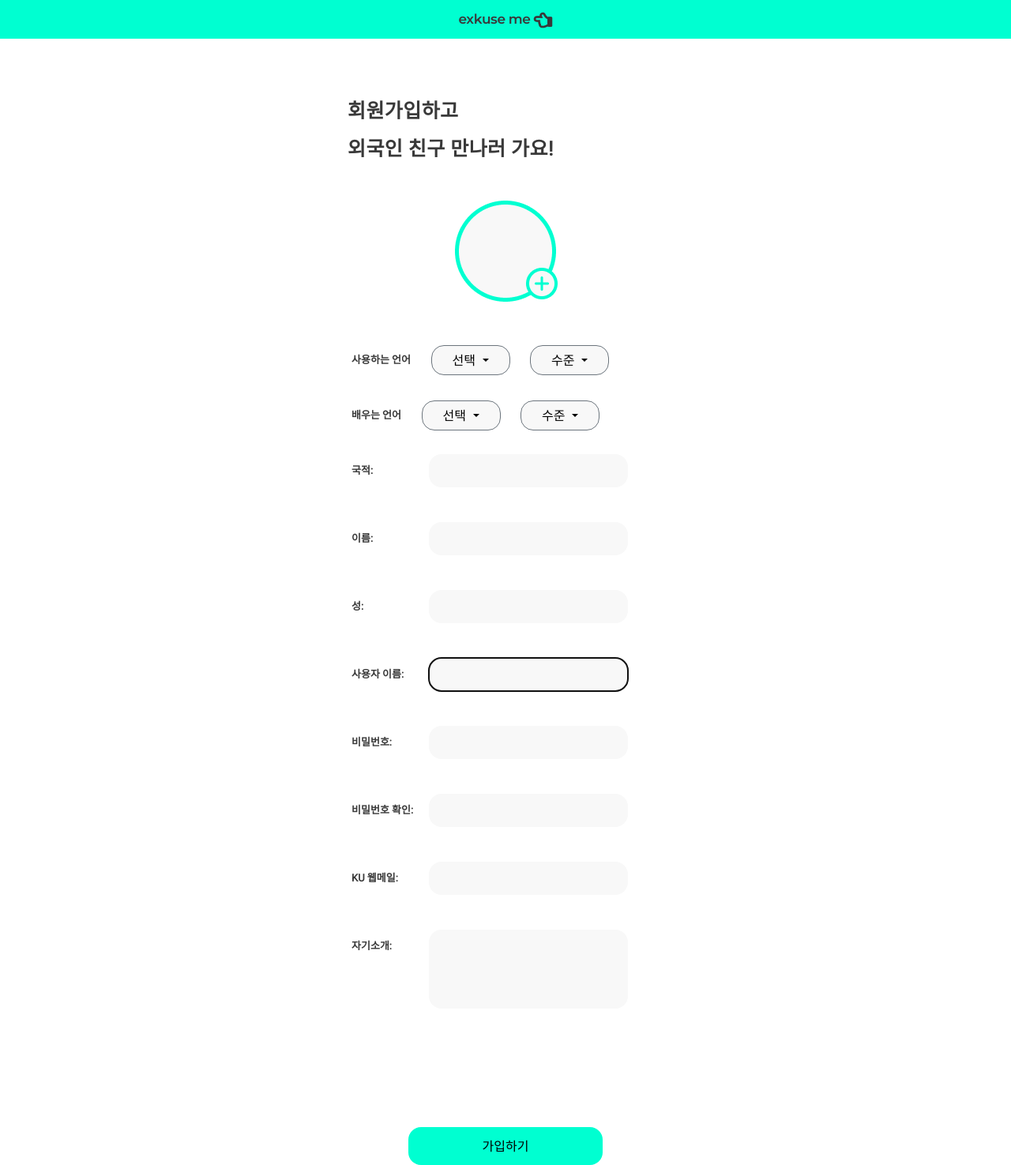
After one commit to jslee7420/exKUse-me, a Django app: page /accounts/signup/ in a window 1280 px wide. The commit adds this page. Shown: the whole page at 79% size. Run offline with Django 3.2, Linux system fonts and the light colour scheme; some libraries are stand-ins or nearby versions.

Commit message:
Add Login, Signup prototype

```diff
--- /dev/null
+++ b/accounts/forms.py
@@ -0,0 +1,95 @@
+from django import forms
+from django.contrib.auth.forms import UserCreationForm
+from django.contrib.auth import get_user_model
+
+
+class SignUpForm(UserCreationForm):
+    password1 = forms.CharField(
+        label='비밀번호',
+        widget=forms.PasswordInput(attrs={'class': 'input_box'})
+
+    )
+    password2 = forms.CharField(
+        label='비밀번호 확인',
+        widget=forms.PasswordInput(attrs={'class': 'input_box'})
+    )
+
+    class Meta(UserCreationForm.Meta):
+        # 커스텀 유저 모델이 아닌 직접 정의한 유저 모델을 사용하므로 get_user_model()을 사용
+        model = get_user_model()
+        fields = ('country', 'first_name', 'last_name', 'username', 'password1', 'password2', 'email',  'introduction',)
+        widgets = {
+            'first_name': forms.TextInput(
+                attrs={
+                    'class': 'input_box',
+                }
+            ),
+            'last_name': forms.TextInput(
+                attrs={
+                    'class': 'input_box',
+                }
+            ),
+            'username': forms.TextInput(
+                attrs={
+                    'class': 'input_box',
+                }
+            ),
+            'email': forms.EmailInput(
+                attrs={
+                    'class': 'input_box',
+                }
+            ),
+            'country': forms.TextInput(
+                attrs={
+                    'class': 'input_box',
+                }
+            ),
+            'introduction': forms.TextInput(
+                attrs={
+                    'class': 'input_box long_box',
+                }
+            )
+        }
+         # 입력 폼 위의 텍스트
+        labels = {
+            'first_name': '이름',
+            'last_name': '성',
+            'email': 'KU 웹메일',
+            'country': '국적',
+            'introduction': '자기소개'
+        }
+        # 입력 폼 아래 도움말
+        help_texts = {
+            'username': ''
+        }
+
+
+
+class LoginForm(forms.ModelForm):
+    class Meta:
+        model = get_user_model()
+        fields = ['username', 'password']
+        widgets = {
+            'username': forms.TextInput(
+                attrs={
+                    'class': 'input_box',
+                    'placeholder': '아이디'
+                }
+            ),
+            'password': forms.PasswordInput(
+                attrs={
+                    'class': 'input_box',
+                    'placeholder': '비밀번호'
+                }
+            )
+        }
+        # 입력 폼 위의 텍스트
+        labels = {
+            'username': '',
+            'password': ''
+        }
+
+        # 입력 폼 아래 도움말
+        help_texts = {
+            'username': ''
+        }
--- /dev/null
+++ b/accounts/static/css/signup.css
@@ -0,0 +1,99 @@
+#description{
+    position: relative;
+    left: -50px;
+    width: 300px;
+    height: 100px;
+    margin: 0 auto;
+    margin-top: 76px;
+
+    font-family: Roboto;
+    font-style: normal;
+    font-weight: bold;
+    font-size: 25px;
+    line-height: 32px;
+    letter-spacing: 0.41px;
+    color: #393939;
+}
+#add_profile_pic{
+    display: block;
+    width: 128px;
+    height: 128px;
+    margin: 0 auto;
+    margin-top: 29px;
+}
+
+
+#lng_container{
+    margin-top: 33px;
+}
+.dropdown{
+    display: inline;
+}
+.dropdown-toggle{
+    margin-left: 21px;
+    width: 100px;
+    background: #F8F8F8;
+    border-radius: 16px;
+    color: black;
+}
+.dropdown-menu{
+    width: 100px;
+    background: #F8F8F8;
+    border-radius: 16px;
+    color: black;
+    min-width: 102px;
+}
+.dropdown-item{
+    width: 100px;
+    background: #F8F8F8;
+    border-radius: 16px;
+    color: black;
+}
+.level{
+    position: relative;
+    left: 50px;
+}
+
+#signup_form{
+    display: block;
+    width: 390px;
+    height: 500px;
+    margin: 0 auto;
+}
+label{
+    font-family: Roboto;
+    font-style: normal;
+    font-weight: bold;
+    font-size: 13px;
+    color: #393939;
+    margin-top: 20px;
+    line-height: 42px;
+
+}
+.input_box{
+    float: right;
+    margin-right: 40px;
+    width: 252px;
+    height: 42px;
+    background: #F8F8F8;
+    border-radius: 16px;
+    border: 0;
+    margin-top: 20px;
+}
+.long_box{
+    height: 100px;
+}
+
+#submit_btn{
+    display: block;
+    width: 246px;
+    height: 48px;
+    position: relative;
+    top: 150px;
+    margin: 0 auto;
+    margin-bottom: 100px;
+
+    background: #00FFD1;
+    border-radius: 16px;
+    border: 0;
+}
--- /dev/null
+++ b/accounts/templates/accounts/signup.html
@@ -0,0 +1,75 @@
+{% extends 'base.html' %}
+
+{% block title %}
+    Login
+{% endblock %}
+
+{% load static %}
+{% block content %}
+<link href="{% static 'css/signup.css' %}" rel="stylesheet">
+<link href="https://fonts.googleapis.com/css2?family=Roboto&display=swap" rel="stylesheet">
+<div id="container">
+    <div id="description">
+        <p>회원가입하고</p>
+        <p>외국인 친구 만나러 가요!</p>
+    </div>
+    <div id="add_profile_pic">
+        <img src="{% static 'img/add_profile_pic.png'%}">
+    </div>
+
+    <form id="signup_form" method="POST">
+    {% csrf_token %}
+        <div id="lng_container">
+            <div class="dropdown">
+                <label>
+                    사용하는 언어
+                </label>
+                <button class="btn btn-secondary dropdown-toggle" type="button" id="nativeMenuButton" data-toggle="dropdown" aria-haspopup="true" aria-expanded="false">
+                    선택
+                </button>
+                <div class="dropdown-menu" aria-labelledby="nativeMenuButton">
+                    <a class="dropdown-item" href="#">EN</a>
+                    <a class="dropdown-item" href="#">KR</a>
+                    <a class="dropdown-item" href="#">CN</a>
+                </div>
+            </div>
+            <div class="dropdown">
+                <button class="btn btn-secondary dropdown-toggle" type="button" id="nativeLevelButton" data-toggle="dropdown" aria-haspopup="true" aria-expanded="false">
+                    수준
+                </button>
+                <div class="dropdown-menu" aria-labelledby="nativeLevelButton">
+                    <a class="dropdown-item" href="#">고급</a>
+                    <a class="dropdown-item" href="#">중급</a>
+                    <a class="dropdown-item" href="#">초급</a>
+                </div>
+            </div>
+
+            <div class="dropdown">
+                <label>
+                    배우는 언어
+                </label>
+                <button class="btn btn-secondary dropdown-toggle" type="button" id="studyingMenuButton" data-toggle="dropdown" aria-haspopup="true" aria-expanded="false">
+                    선택
+                </button>
+                <div class="dropdown-menu" aria-labelledby="dropdownMenuButton">
+                    <a class="dropdown-item" href="#">EN</a>
+                    <a class="dropdown-item" href="#">KR</a>
+                    <a class="dropdown-item" href="#">CN</a>
+                </div>
+            </div>
+            <div class="dropdown">
+                <button class="btn btn-secondary dropdown-toggle" type="button" id="studyingLevelButton" data-toggle="dropdown" aria-haspopup="true" aria-expanded="false">
+                    수준
+                </button>
+                <div class="dropdown-menu" aria-labelledby="studyingLevelButton">
+                    <a class="dropdown-item" href="#">고급</a>
+                    <a class="dropdown-item" href="#">중급</a>
+                    <a class="dropdown-item" href="#">초급</a>
+                </div>
+            </div>
+        </div>
+        {{ form.as_p }}
+        <input type="submit" id="submit_btn" value="가입하기"/>
+    </form>
+</div>
+{% endblock %}
--- a/accounts/urls.py
+++ b/accounts/urls.py
@@ -1,6 +1,8 @@
 from django.urls import path
-from .views import login
+from .views import login, select_signup_method, signup
 
 urlpatterns = [
     path('login/', login, name='login'),
+    path('select_signup_method/', select_signup_method, name='select_signup_method'),
+    path('signup/', signup, name='signup'),
 ]
--- a/accounts/views.py
+++ b/accounts/views.py
@@ -1,5 +1,31 @@
-from django.shortcuts import render
+from django.shortcuts import render, redirect
+from django.contrib.auth import login as django_login
+from django.contrib.auth import authenticate
+from .forms import SignUpForm, LoginForm
+
+def login(request):
+    form = LoginForm(request.POST or None)
+    if request.method == 'POST':
+        username = request.POST['username']
+        password = request.POST['password']
+        user = authenticate(username=username, password=password)
+        if user is not None:
+            django_login(request, user)
+            return redirect('photo:list')
+        form.add_error(None, "login_failed")
+    return render(request, 'accounts/login.html', {'form': form})
 
 
-def login(request):
-    return render(request, 'accounts/login.html')
+def select_signup_method(request):
+    return render(request, 'accounts/select_signup_method.html')
+
+
+def signup(request):
+    # POST 방식의 요청이라면 form을 post로 초기화하고, 아니면 none으로 초기화
+    form = SignUpForm(request.POST or None)
+    if request.method == 'POST':
+        if form.is_valid():
+            user = form.save()
+            django_login(request, user)
+            return redirect('login')
+    return render(request, 'accounts/signup.html', {'form': form})
--- a/static/css/base.css
+++ b/static/css/base.css
@@ -3,4 +3,19 @@
     width: 200px;
     margin: 0 auto;
     text-align: center;
+
+    font-family: 'Montserrat';
+    font-style: normal;
+    font-weight: 800;
+    font-size: 17px;
+    line-height: 22px;
+    letter-spacing: -0.41px;
+    color: #393939;
 }
+#finger{
+    margin-left: 3px;
+}
+.navbar{
+    background: #00FFD1;
+    backdrop-filter: blur(27.1828px);
+}
--- a/templates/base.html
+++ b/templates/base.html
@@ -4,14 +4,20 @@
 <head>
     <script type="text/javascript" src="//code.jquery.com/jquery-1.11.0.min.js"></script>
     <script type="text/javascript" src="//code.jquery.com/jquery-migrate-1.2.1.min.js"></script>
+    <script src="https://code.jquery.com/jquery-3.3.1.slim.min.js" integrity="sha384-q8i/X+965DzO0rT7abK41JStQIAqVgRVzpbzo5smXKp4YfRvH+8abtTE1Pi6jizo" crossorigin="anonymous"></script>
+    <script src="https://cdnjs.cloudflare.com/ajax/libs/popper.js/1.14.7/umd/popper.min.js" integrity="sha384-UO2eT0CpHqdSJQ6hJty5KVphtPhzWj9WO1clHTMGa3JDZwrnQq4sF86dIHNDz0W1" crossorigin="anonymous"></script>
+    <script src="https://stackpath.bootstrapcdn.com/bootstrap/4.3.1/js/bootstrap.min.js" integrity="sha384-JjSmVgyd0p3pXB1rRibZUAYoIIy6OrQ6VrjIEaFf/nJGzIxFDsf4x0xIM+B07jRM" crossorigin="anonymous"></script>
     <link rel="stylesheet" href="https://stackpath.bootstrapcdn.com/bootstrap/4.5.0/css/bootstrap.min.css" integrity="sha384-9aIt2nRpC12Uk9gS9baDl411NQApFmC26EwAOH8WgZl5MYYxFfc+NcPb1dKGj7Sk" crossorigin="anonymous">
+    <link href="https://fonts.googleapis.com/css2?family=Black+Han+Sans&display=swap" rel="stylesheet">
+    <link href="https://fonts.googleapis.com/css2?family=Montserrat:wght@600&display=swap" rel="stylesheet">
     <link href="{% static 'css/base.css' %}" rel="stylesheet">
     <meta charset="UTF-8">
     <title>exKUse me</title>
+
 </head>
 <body>
-    <nav class="navbar navbar-light bg-light">
-      <a class="navbar-brand" id="logo" href="#">exkuse me</a>
+    <nav class="navbar">
+      <a class="navbar-brand" id="logo" href="#">exkuse me<img id="finger" src="{% static 'img/pointing_finger.png' %}"></a>
     </nav>
     <div>
         {% block content %}
```
Also changed, not shown: accounts/models.py (+17 -15 lines), accounts/static/css/login.css (+35 -35 lines), accounts/static/css/select_signup_method.css (added, +28 -0 lines), accounts/templates/accounts/login.html (+10 -4 lines), accounts/templates/accounts/select_signup_method.html (added, +11 -0 lines), accounts/migrations/0007_auto_20200829_0347.py (added), static/img/add_profile_pic.png (added), static/img/pointing_finger.png (added).
